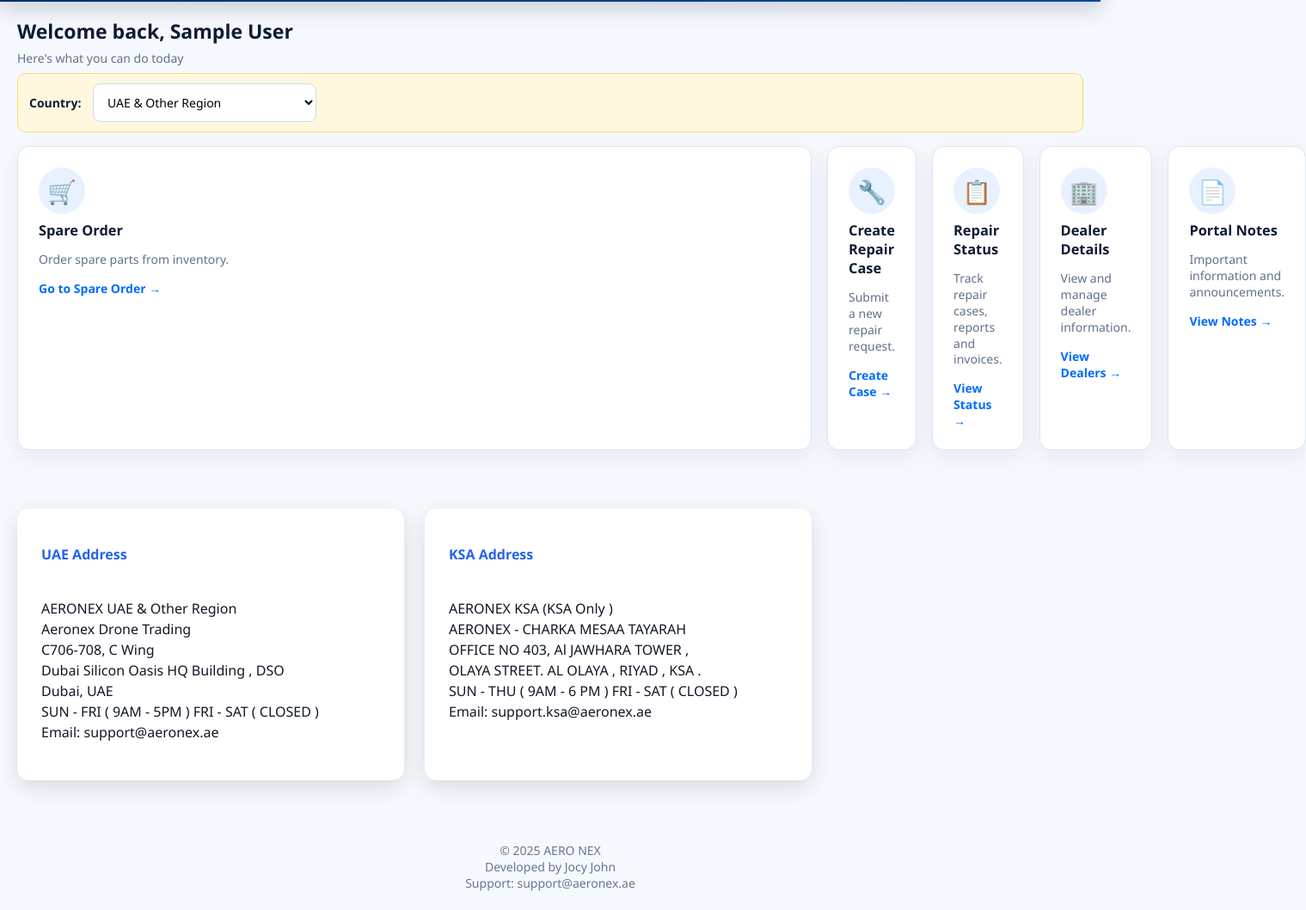
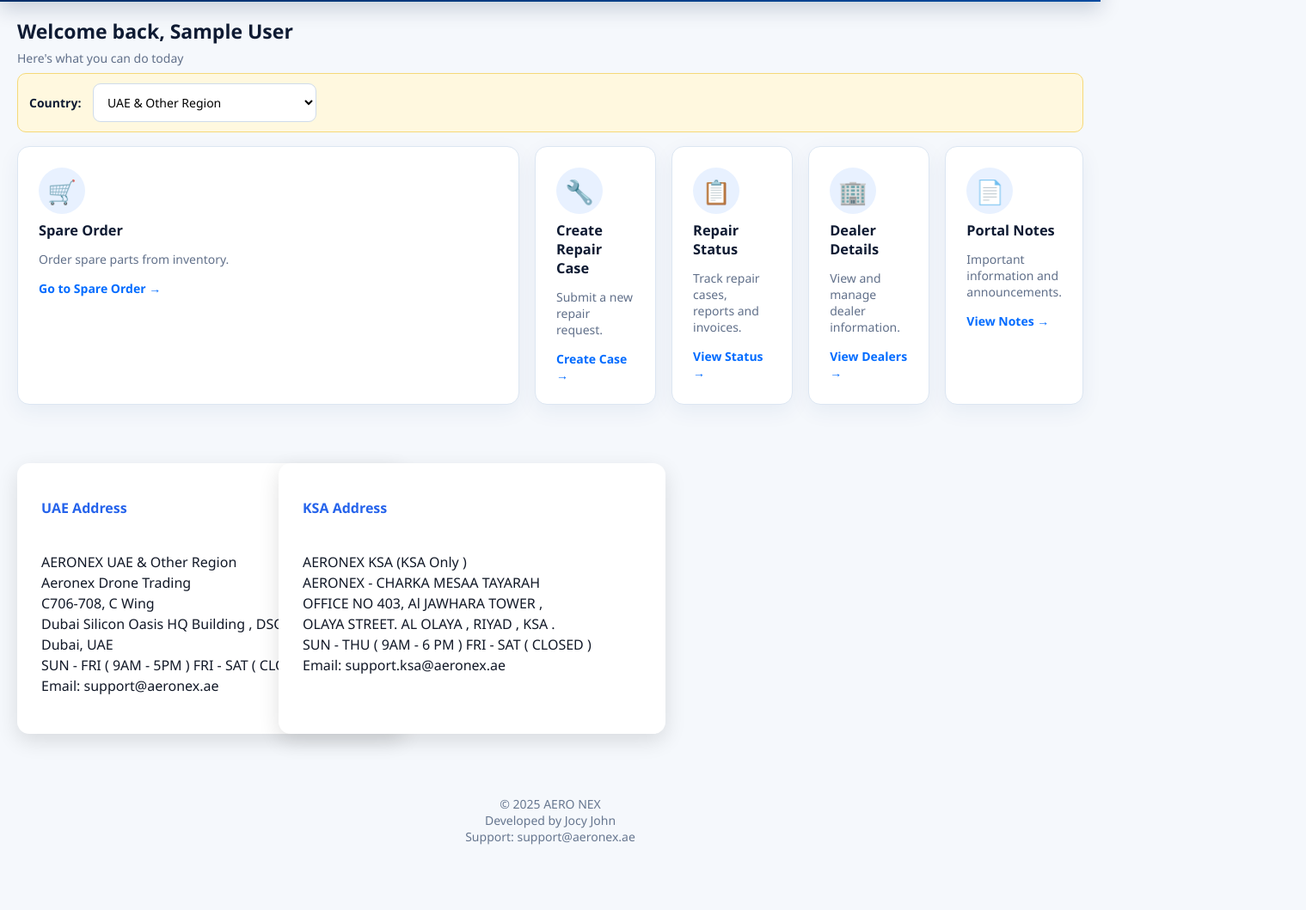
Before and after one commit to jocyjohn47/Aeronex-RMA, a plain HTML site: page dashboard.html in a window 1280 px wide. Shown: the part 70-1129 px from the top of the page at 86% size, 1519 px wide, since content can reach past the window. After the commit the page ends 1075 px from the top, so only its background shows below. Drawn offline with Linux system fonts and the light colour scheme; no server answers; sample sign-in values are in the browser's storage.

Commit message:
Update style.css

```diff
--- a/css/style.css
+++ b/css/style.css
@@ -47,7 +47,7 @@
 /* Dashboard Address Boxes */
 .address-grid{
   display:grid;
-  grid-template-columns:450px 450px;
+  grid-template-columns:280px 280px;
   gap:24px;
   margin:50px 0 30px;
   justify-content:flex-start;
```
